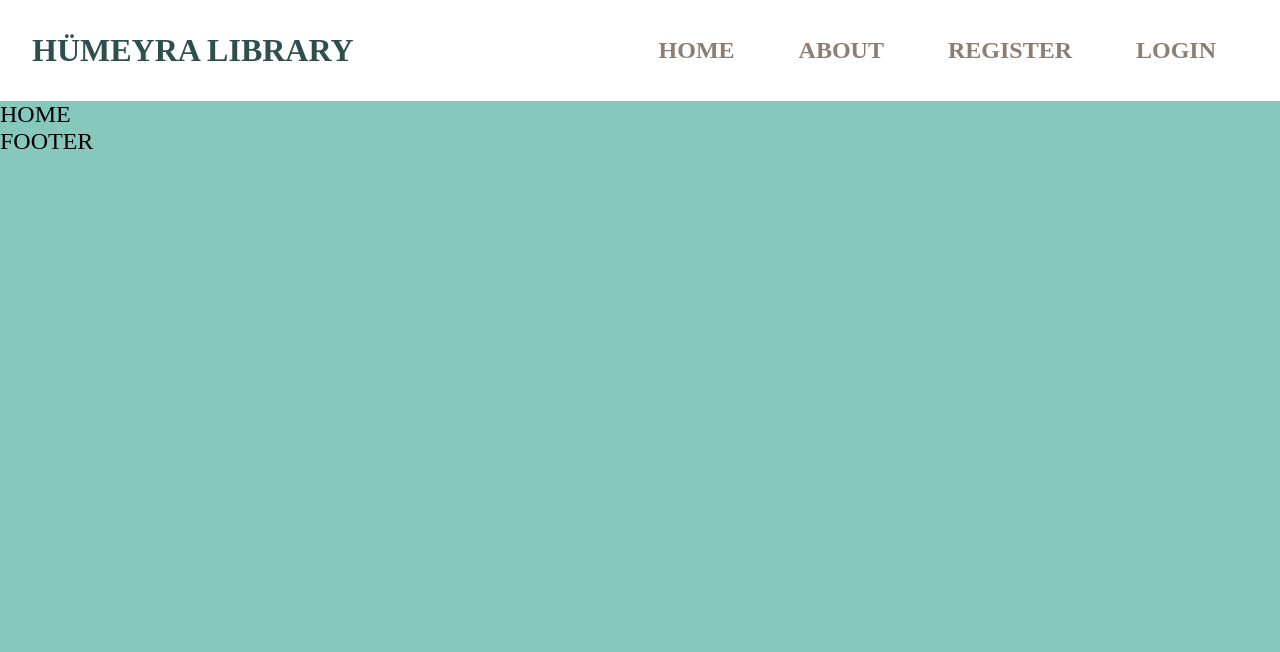
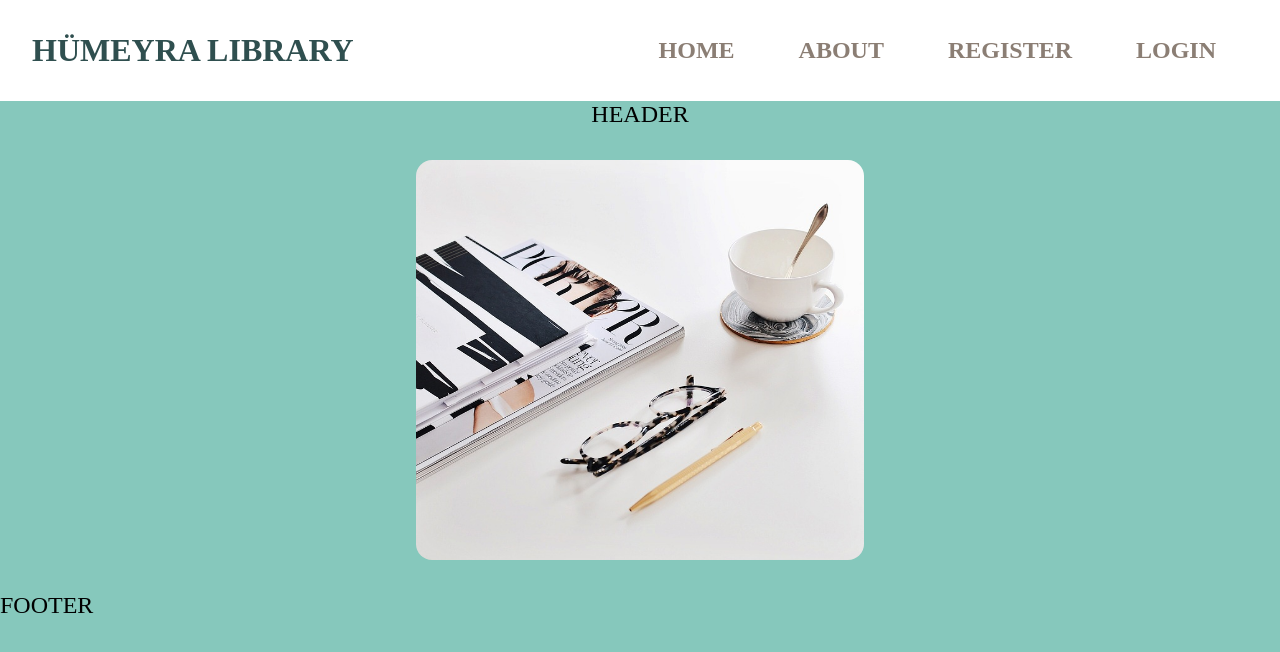
Before and after one commit to humEyra1064/clarus-library-inclass, a React (Create React App) app: page / in a window 1280 px wide. Shown: the top 652 px of the page. Built offline with nearby package versions, Linux system fonts and the light colour scheme; a web font is replaced by a local one.

Commit message:
home start

```diff
--- a/src/pages/home/Home.jsx
+++ b/src/pages/home/Home.jsx
@@ -1,8 +1,18 @@
 import React from 'react'
+import Header from '../../components/header/Header'
+import { HomeContainer, HomeImg } from './Home.style'
+import homeImg from "../../assets/books.jpg";
 
 const Home = () => {
   return (
-    <div>Home</div>
+    <HomeContainer>
+<Header/>
+<HomeImg>
+  <img src={homeImg} alt="" />
+</HomeImg>
+
+
+    </HomeContainer>
   )
 }
 
--- a/src/pages/home/Home.style.jsx
+++ b/src/pages/home/Home.style.jsx
@@ -0,0 +1,26 @@
+import styled from 'styled-components';
+import Flex from "../../styles/Flex"
+
+export const HomeContainer = styled(Flex)`
+flex-direction: column;
+
+
+`
+
+export const HomeImg = styled.div`
+margin: 2rem;
+display: flex;
+justify-content: center;
+width: 100%;
+img{
+    width: 35%;
+max-height: 50vh;
+border-radius: 1rem;
+}
+
+`
+export const MainContainer = styled(Flex)`
+flex-direction: row;
+
+
+`
```
